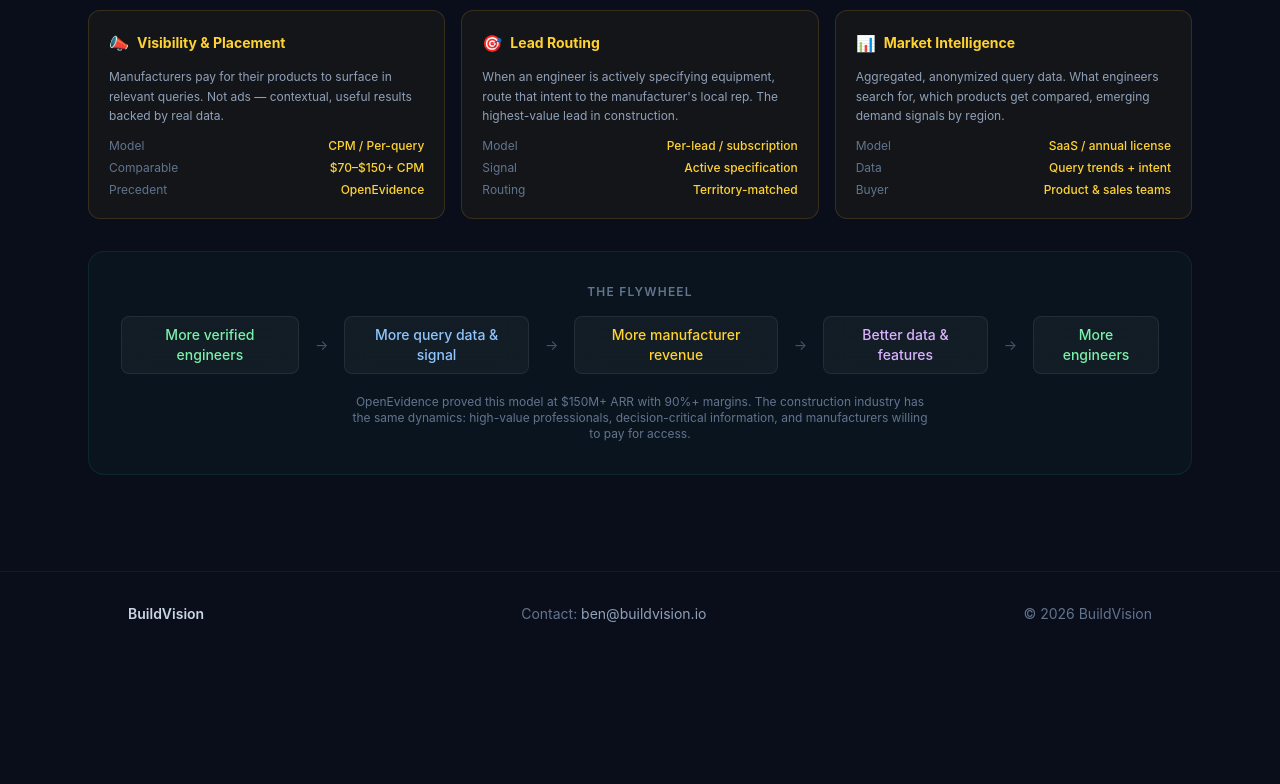
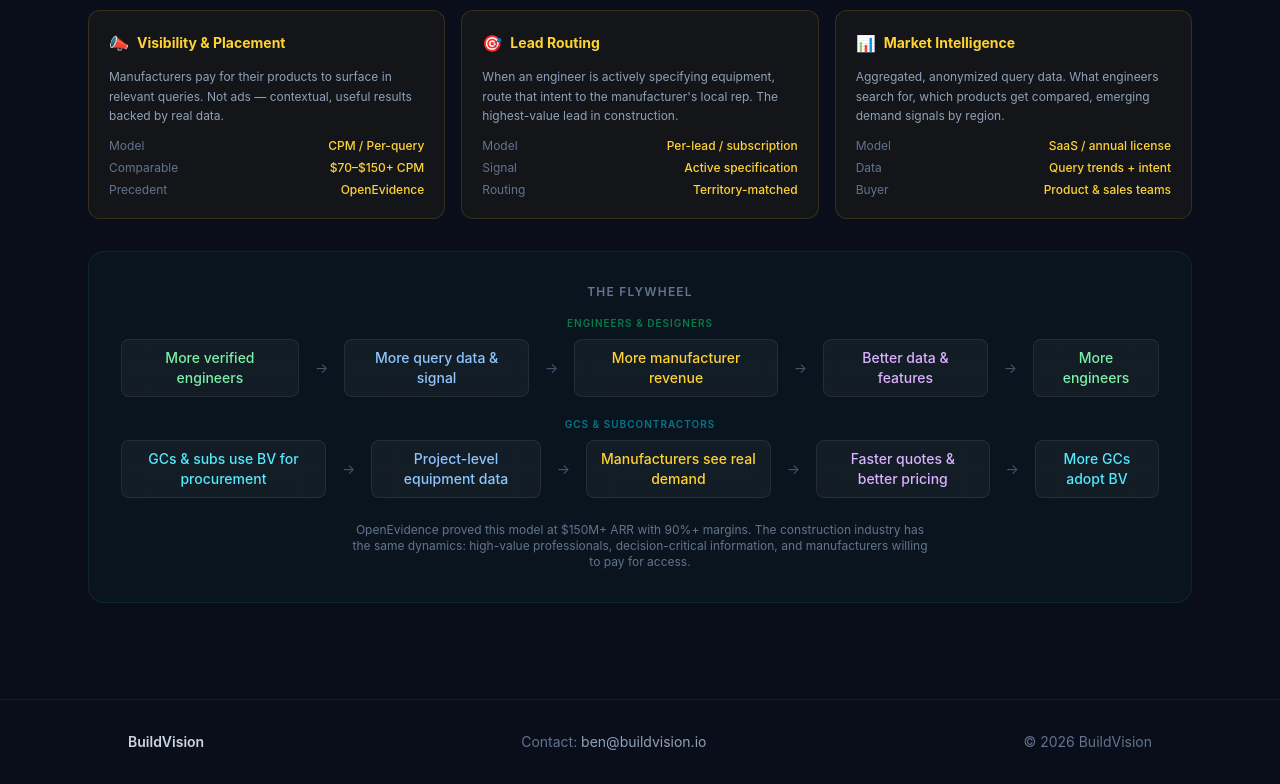
Before and after one commit to buildybot/buildvision-plan, a Next.js app: page / in a window 1280 px wide. Shown: the part 3421-4205 px from the top of the page. Before the commit the page ends 4077 px from the top, so only its background shows below. Built offline with nearby package versions, Linux system fonts and the light colour scheme.

Commit message:
Add GC/subcontractor lane to flywheel

```diff
--- a/src/app/page.tsx
+++ b/src/app/page.tsx
@@ -668,7 +668,9 @@ export default function Page() {
         {/* ── Flywheel ── */}
         <div className="rounded-2xl p-6 sm:p-8 text-center" style={{ background: 'rgba(52,211,153,0.03)', border: '1px solid rgba(52,211,153,0.1)' }}>
           <p className="text-xs font-semibold uppercase tracking-widest text-slate-500 mb-4">The Flywheel</p>
-          <div className="flex flex-col sm:flex-row items-center justify-center gap-3 sm:gap-4 text-sm">
+          {/* Engineer lane */}
+          <p className="text-[10px] uppercase tracking-widest text-green-400/50 font-semibold mb-2">Engineers &amp; Designers</p>
+          <div className="flex flex-col sm:flex-row items-center justify-center gap-3 sm:gap-4 text-sm mb-5">
             <span className="glass rounded-lg px-3 py-2 text-green-300 font-medium">More verified engineers</span>
             <span className="text-slate-600">→</span>
             <span className="glass rounded-lg px-3 py-2 text-blue-300 font-medium">More query data &amp; signal</span>
@@ -679,7 +681,22 @@ export default function Page() {
             <span className="text-slate-600">→</span>
             <span className="glass rounded-lg px-3 py-2 text-green-300 font-medium">More engineers</span>
           </div>
-          <p className="text-xs text-slate-500 mt-5 max-w-xl mx-auto">OpenEvidence proved this model at $150M+ ARR with 90%+ margins. The construction industry has the same dynamics: high-value professionals, decision-critical information, and manufacturers willing to pay for access.</p>
+
+          {/* GC / Sub lane */}
+          <p className="text-[10px] uppercase tracking-widest text-cyan-400/50 font-semibold mb-2">GCs &amp; Subcontractors</p>
+          <div className="flex flex-col sm:flex-row items-center justify-center gap-3 sm:gap-4 text-sm">
+            <span className="glass rounded-lg px-3 py-2 text-cyan-300 font-medium">GCs &amp; subs use BV for procurement</span>
+            <span className="text-slate-600">→</span>
+            <span className="glass rounded-lg px-3 py-2 text-blue-300 font-medium">Project-level equipment data</span>
+            <span className="text-slate-600">→</span>
+            <span className="glass rounded-lg px-3 py-2 text-amber-300 font-medium">Manufacturers see real demand</span>
+            <span className="text-slate-600">→</span>
+            <span className="glass rounded-lg px-3 py-2 text-purple-300 font-medium">Faster quotes &amp; better pricing</span>
+            <span className="text-slate-600">→</span>
+            <span className="glass rounded-lg px-3 py-2 text-cyan-300 font-medium">More GCs adopt BV</span>
+          </div>
+
+          <p className="text-xs text-slate-500 mt-6 max-w-xl mx-auto">OpenEvidence proved this model at $150M+ ARR with 90%+ margins. The construction industry has the same dynamics: high-value professionals, decision-critical information, and manufacturers willing to pay for access.</p>
         </div>
       </section>
 
```
